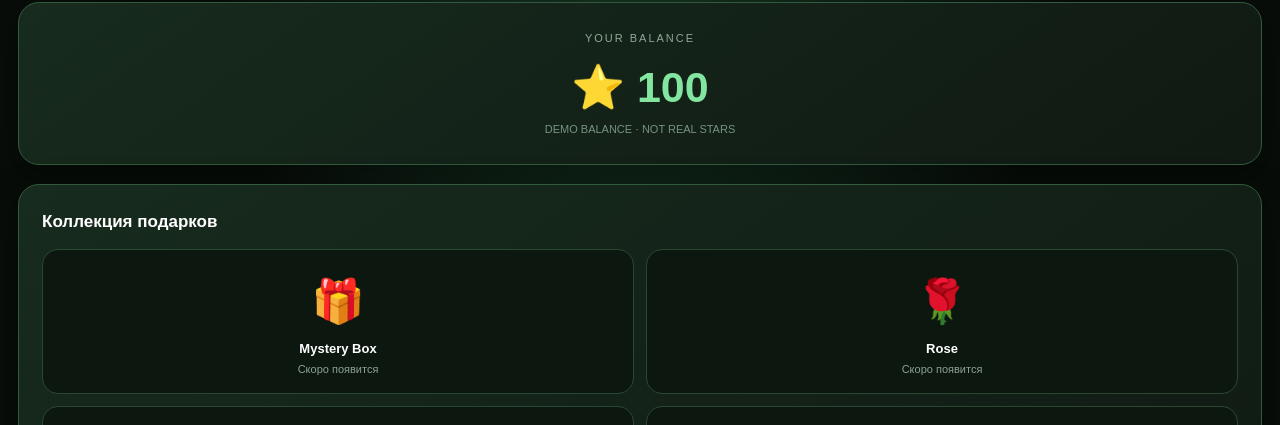
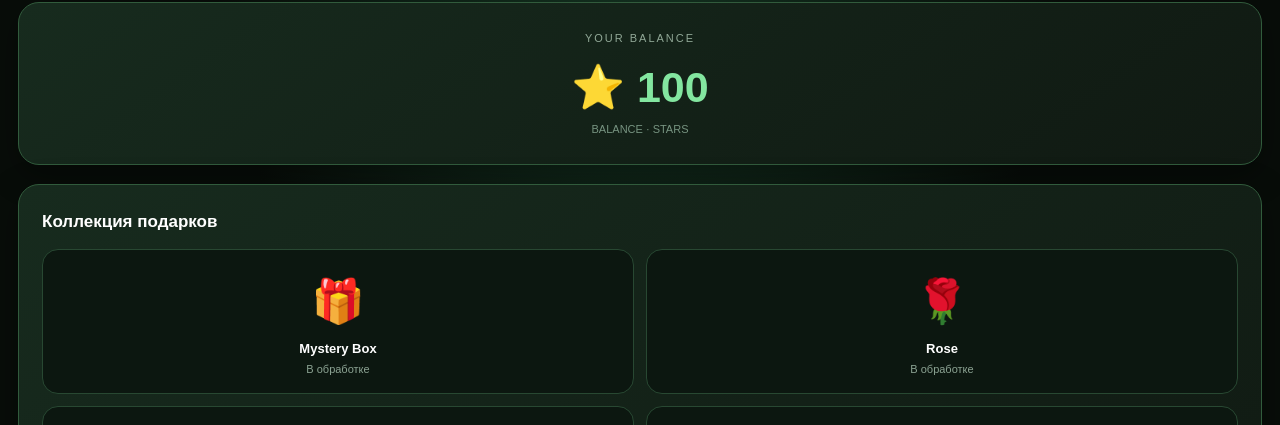
Before and after one commit to y8w9v8y9cz-coder/telegram-gifts, a plain HTML site: page index.html in a window 1280 px wide. Shown: the part 171-596 px from the top of the page. Drawn offline with Linux system fonts and the light colour scheme; a script that the page names is missing.

Commit message:
Update index.html

```diff
--- a/index.html
+++ b/index.html
@@ -167,7 +167,7 @@ button:active {
 <section class="card balance">
   <div class="label">YOUR BALANCE</div>
   <div class="balance-number">⭐ 100</div>
-  <div class="demo">DEMO BALANCE · NOT REAL STARS</div>
+  <div class="demo">BALANCE · STARS</div>
 </section>
 
 <section class="card">
@@ -178,13 +178,13 @@ button:active {
     <div class="gift">
       <div class="gift-art">🎁</div>
       <div class="gift-name">Mystery Box</div>
-      <div class="gift-info">Скоро появится</div>
+      <div class="gift-info">В обработке</div>
     </div>
 
     <div class="gift">
       <div class="gift-art">🌹</div>
       <div class="gift-name">Rose</div>
-      <div class="gift-info">Скоро появится</div>
+      <div class="gift-info">В обработке</div>
     </div>
 
     <div class="gift">
```
